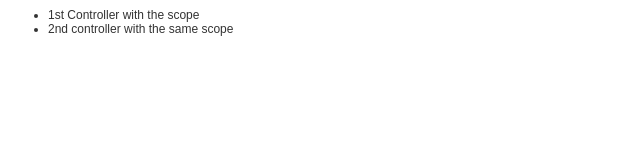
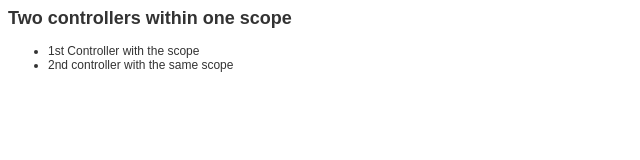
Before and after one commit to bkarthikeyan1988/fed-session10-assignment4, a plain HTML site: page index.html in a window 1280 px wide. Shown: the whole page, without its empty margins (0-640 px from the left). Drawn offline with Linux system fonts and the light colour scheme.

Commit message:
Title Changes

```diff
--- a/index.html
+++ b/index.html
@@ -18,6 +18,7 @@
 	<!-- CSS Block Ends -->
 </head>
 <body ng-app="multipleScope">
+	<h2>Two controllers within one scope</h2>
 	<ul>
 		<li ng-controller="FirstController">{{message}}</li>
 		<li ng-controller="SecondController">{{message}}</li>
```
